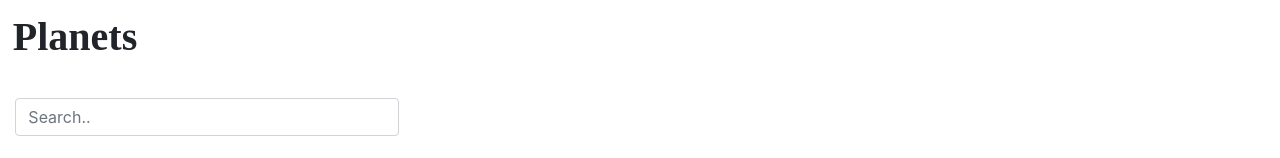
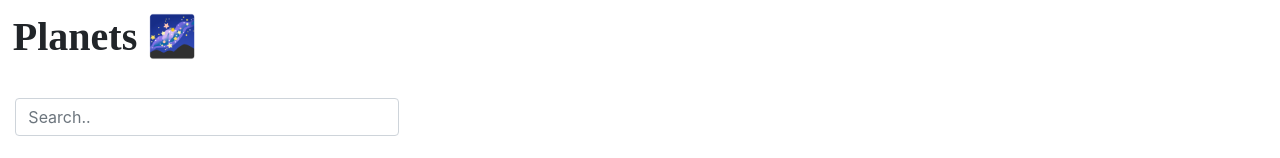
Before and after one commit to widwood/Exercise-3, a plain HTML site: page index.html in a window 1280 px wide. Shown: the top 158 px of the page. Drawn offline with nearby package versions, Linux system fonts and the light colour scheme.

Commit message:
Update index.html
adding planet emoji 🌌

```diff
--- a/index.html
+++ b/index.html
@@ -21,7 +21,7 @@
       </style>
   </head>
   <body>
-    <h1 style="font-family: Microsoft PhagsPa; margin: 1%;"><b>Planets</b></h1>
+    <h1 style="font-family: Microsoft PhagsPa; margin: 1%;"><b>Planets 🌌</b></h1>
     <div align="left">
       <br><input id="myInput" type="text" placeholder="Search.." class="form-control"
       style="width: 30%;
```
